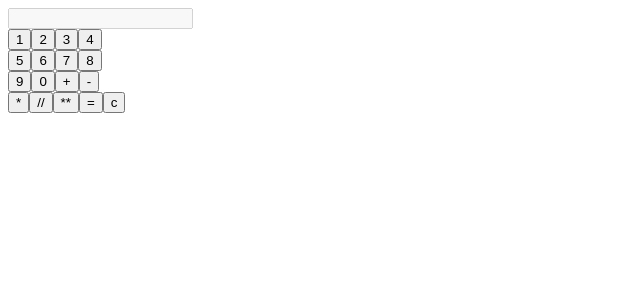
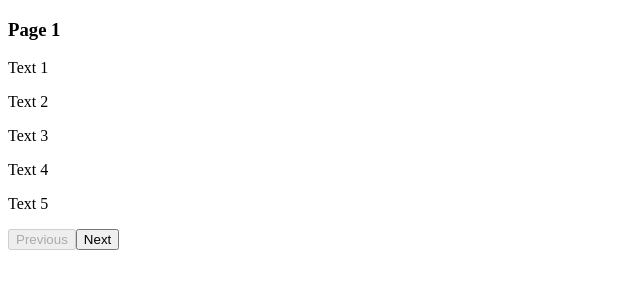
Before and after one commit to Gautam99-coder/FSWD_6ITC_project, a React (Vite) app: page / in a window 1280 px wide. Shown: the top 300 px of the page, without its empty margins (0-640 px from the left). Built offline with nearby package versions, Linux system fonts and the light colour scheme.

Commit message:
call the all function

```diff
--- a/src/App.jsx
+++ b/src/App.jsx
@@ -10,6 +10,7 @@ import PropExample from './component/prop_example.jsx';
 import TodoList from './component/todolist.jsx';
 import UserCard1 from './component/usercardcomp.jsx';
 import Calculator1 from './sir/calc.jsx';
+import Page from './component/page.jsx';
 function App() {
   // const customfunction=()=>{
   //   console.log("Custom onClick executed.");
@@ -37,7 +38,8 @@ function App() {
     {/* <ContactManager/> */}
     {/* <BookList/> */}
     {/* <Calculator/> */}
-    <Calculator1/>
+    {/* <Calculator1/> */}
+    <Page/>
     </>
   );
 }
```
